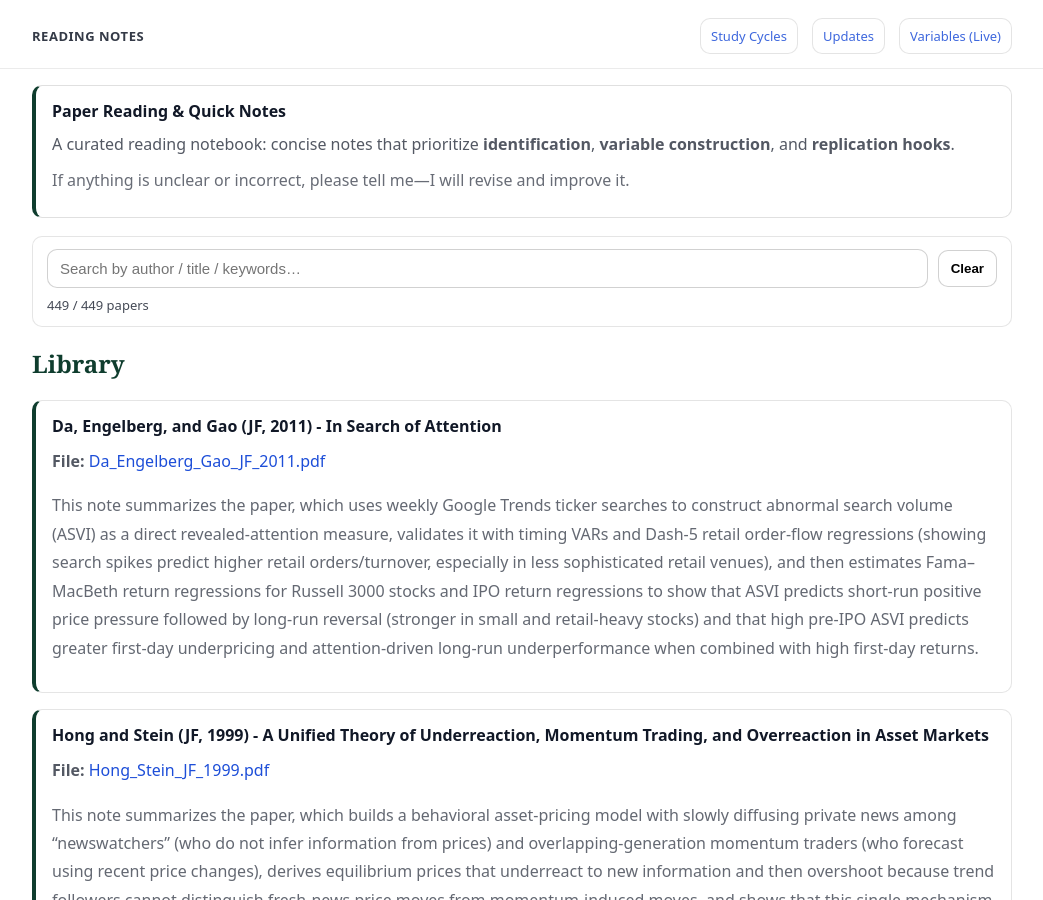
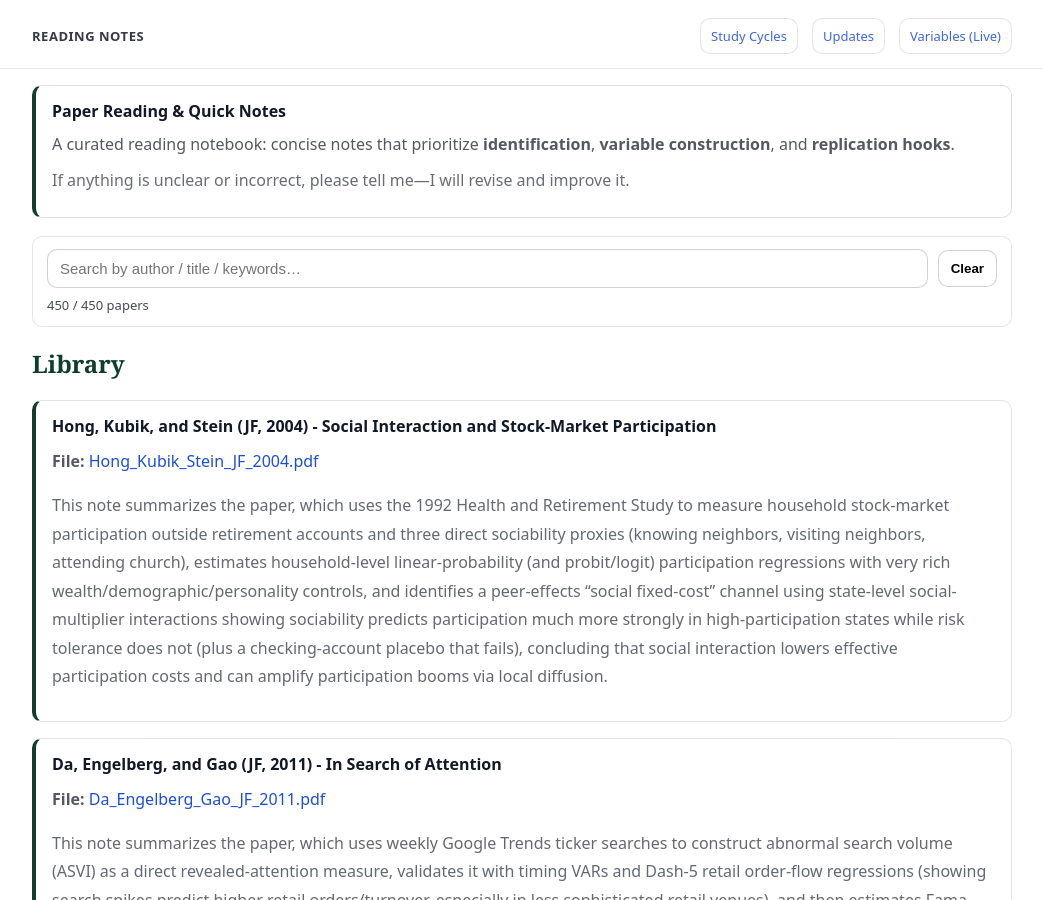
Before and after one commit to yaxinzn/study-archive, a Jekyll site: the page built from reading/index.md, in a window 1280 px wide and 900 px high. Shown: the whole window, without its empty margins (118-1161 px from the left). Built offline with Jekyll 4.4.1, drawn with Linux system fonts in a browser that asks for light colours.

Commit message:
Reading: add/update Hong_Kubik_Stein_JF_2004.pdf

```diff
--- a/_data/reading.yml
+++ b/_data/reading.yml
@@ -1,3 +1,7 @@
+- title: "Hong, Kubik, and Stein (JF, 2004) - Social Interaction and Stock-Market Participation"
+  file: "Hong_Kubik_Stein_JF_2004.pdf"
+  desc: "This note summarizes the paper, which uses the 1992 Health and Retirement Study to measure household stock-market participation outside retirement accounts and three direct sociability proxies (knowing neighbors, visiting neighbors, attending church), estimates household-level linear-probability (and probit/logit) participation regressions with very rich wealth/demographic/personality controls, and identifies a peer-effects “social fixed-cost” channel using state-level social-multiplier interactions showing sociability predicts participation much more strongly in high-participation states while risk tolerance does not (plus a checking-account placebo that fails), concluding that social interaction lowers effective participation costs and can amplify participation booms via local diffusion."
+
 - title: "Da, Engelberg, and Gao (JF, 2011) - In Search of Attention"
   file: "Da_Engelberg_Gao_JF_2011.pdf"
   desc: "This note summarizes the paper, which uses weekly Google Trends ticker searches to construct abnormal search volume (ASVI) as a direct revealed-attention measure, validates it with timing VARs and Dash-5 retail order-flow regressions (showing search spikes predict higher retail orders/turnover, especially in less sophisticated retail venues), and then estimates Fama–MacBeth return regressions for Russell 3000 stocks and IPO return regressions to show that ASVI predicts short-run positive price pressure followed by long-run reversal (stronger in small and retail-heavy stocks) and that high pre-IPO ASVI predicts greater first-day underpricing and attention-driven long-run underperformance when combined with high first-day returns."
```
Also changed, not shown: 1 other file.
